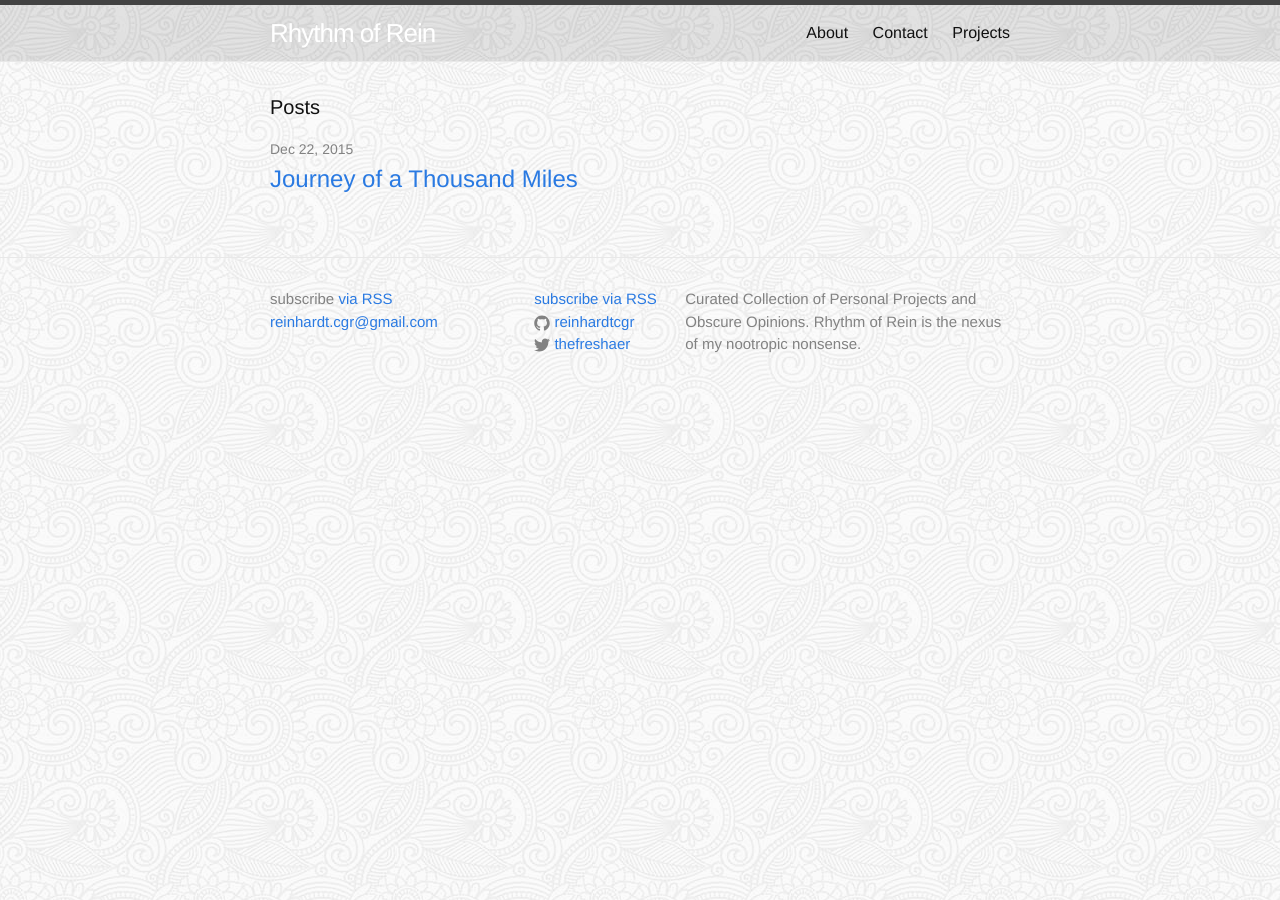
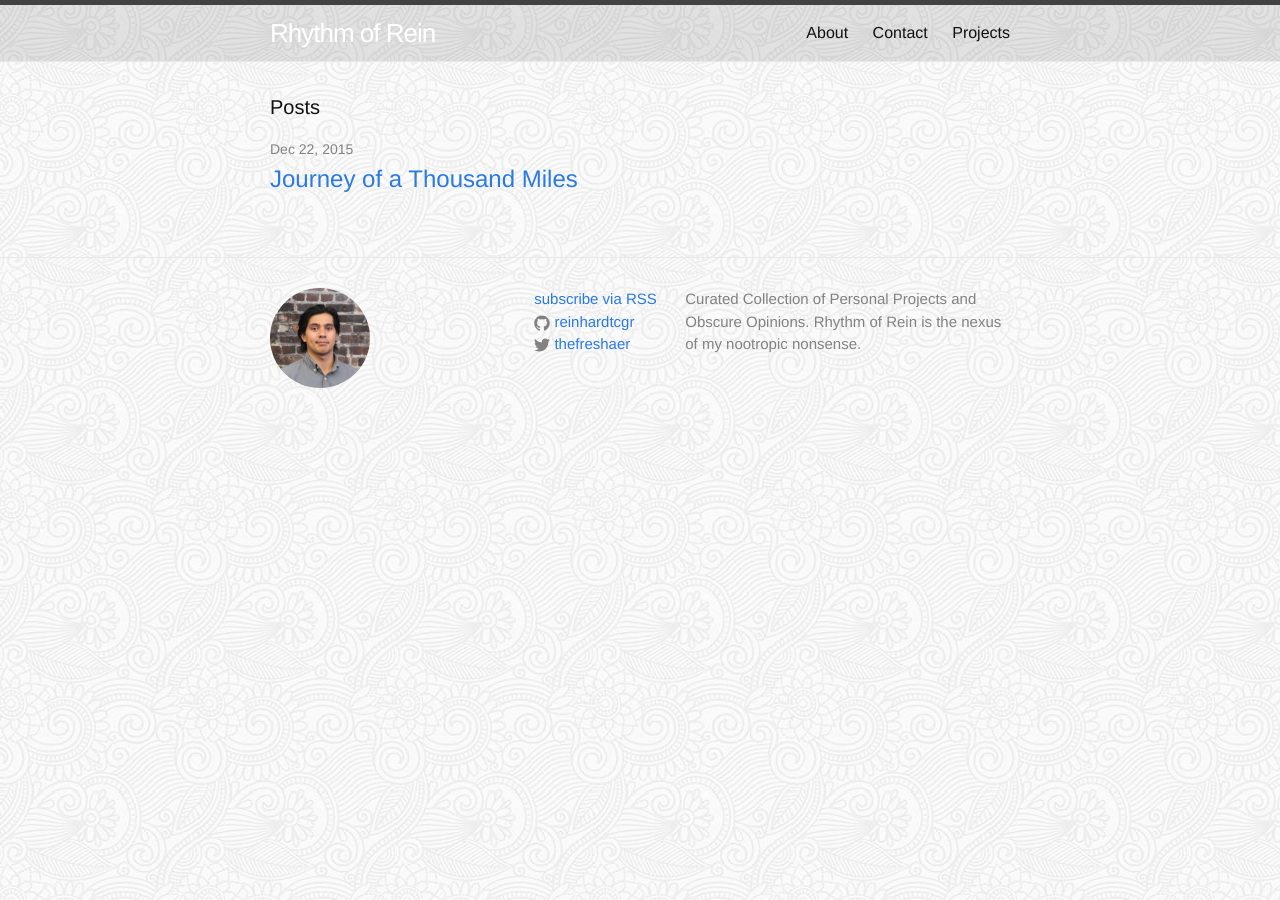
Before and after one commit to reinhardt021/reinhardt021.github.io, a Jekyll site: the page built from index.html, in a window 1280 px wide. Built offline with Jekyll 4.4.1, drawn with Linux system fonts in a browser that asks for light colours.

Commit message:
added profile pic to the footer

```diff
--- a/_includes/footer.html
+++ b/_includes/footer.html
@@ -4,16 +4,15 @@
     <!-- <h2 class="footer-heading">{{ site.title }}</h2> -->
     <div class="footer-col-wrapper">
       <div class="footer-col footer-col-1">
-        <ul class="contact-list">
+        <img id="footer-profile" src="../assets/ReinhardtCagara.jpg">
+
+<!--         <ul class="contact-list">
           <li>
-            <!-- {{ site.title }} -->
-            <!-- <p class="rss-subscribe"> -->
               subscribe
               <a href="{{ "/feed.xml" | prepend: site.baseurl }}">via RSS</a>
-            <!-- </p> -->
           </li>
           <li><a href="mailto:{{ site.email }}">{{ site.email }}</a></li>
-        </ul>
+        </ul> -->
       </div>
 
       <div class="footer-col footer-col-2">
--- a/css/main.scss
+++ b/css/main.scss
@@ -83,3 +83,10 @@ body {
     // margin-left: 150px;
     opacity: 1.0;
 }
+
+#footer-profile {
+    height: 100px;
+    width: 100px;
+    border-radius: 50%;
+
+}
```
